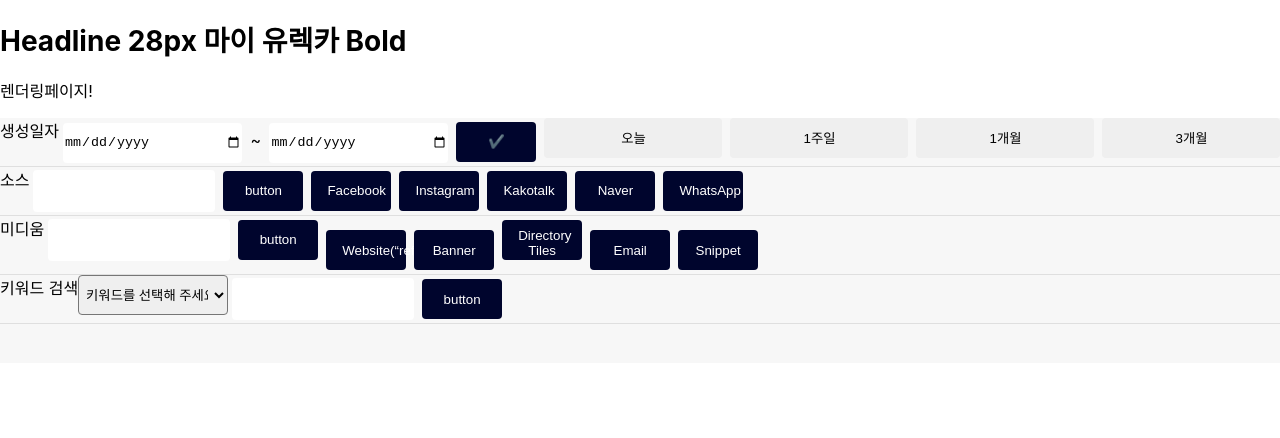
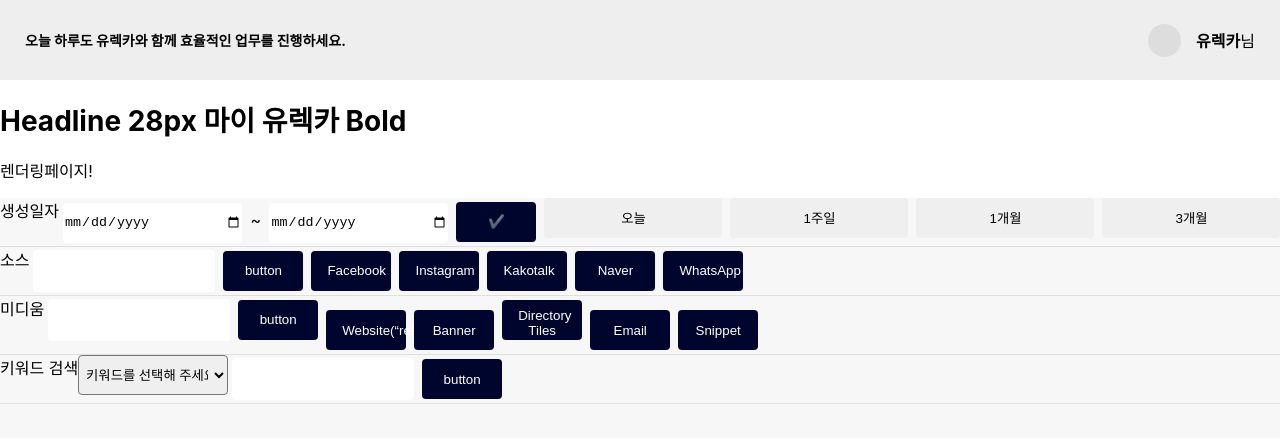
Before and after one commit to U-Wreckcar/FE-Develop, a React (Create React App) app: page / in a window 1280 px wide. Shown: the top 438 px of the page. Built offline with nearby package versions, Linux system fonts and the light colour scheme; no server answers.

Commit message:
#93 ADD header

```diff
--- a/src/components/bar/header/Header.tsx
+++ b/src/components/bar/header/Header.tsx
@@ -1,11 +1,18 @@
 import React from 'react';
 import { Link } from 'react-router-dom';
+import styles from './styles.module.css';
 
 export const Header = () => {
   return (
-    <nav>
+    <nav className={styles.nav}>
       <div>
-        <Link to="/">Logo</Link>
+        <h3>오늘 하루도 유렉카와 함께 효율적인 업무를 진행하세요.</h3>
+      </div>
+      <div className={styles.user_box}>
+        <div className={styles.user_img}></div>
+        <p>
+          <span className={styles.bold_text}>유렉카</span>님
+        </p>
       </div>
     </nav>
   );
--- /dev/null
+++ b/src/components/bar/header/styles.module.css
@@ -0,0 +1,29 @@
+.nav {
+    /* position: fixed; */
+    height: 80px;
+    background-color: #eee;
+    display: flex;
+    flex-direction: row;
+    justify-content: space-between;
+    padding-right: 25px;
+    padding-left: 25px;
+    align-items: center;
+}
+
+.user_box{
+    display: flex;
+    flex-direction: row;
+    align-items: center;
+}
+
+.user_img{
+    width: 33px;
+    height: 33px;
+    border-radius: 50%;
+    background-color: #ddd;
+    margin-right: 15px;
+}
+
+.bold_text {
+font-weight: 700;
+}
--- a/src/components/login_component/styles.module.css
+++ b/src/components/login_component/styles.module.css
@@ -1,5 +1,6 @@
 .container{
     max-width: 800px;
+    /* width: 100%; */
     height: 520px;
     border-radius: 4px;
     background-color: blanchedalmond;
@@ -9,6 +10,10 @@
     flex-direction: column;
     align-items: center;
     justify-content: center;
+    position: absolute;
+    top:50%;
+    left: 50%;
+    transform: translate(-50%,-50%);
 }
 
 .kakao_btn {
--- a/src/router/Root.tsx
+++ b/src/router/Root.tsx
@@ -1,6 +1,7 @@
 import { Outlet } from 'react-router-dom';
 import { SideNav } from 'components/bar/sideBar/SideNav';
 import { useEffect, useState } from 'react';
+import { Header } from 'components/bar/header/Header';
 
 export const Root = () => {
   const [state, setState] = useState(false);
@@ -16,6 +17,7 @@ export const Root = () => {
   return (
     <div>
       {state && <SideNav />}
+      <Header />
       <Outlet />
     </div>
   );
```
